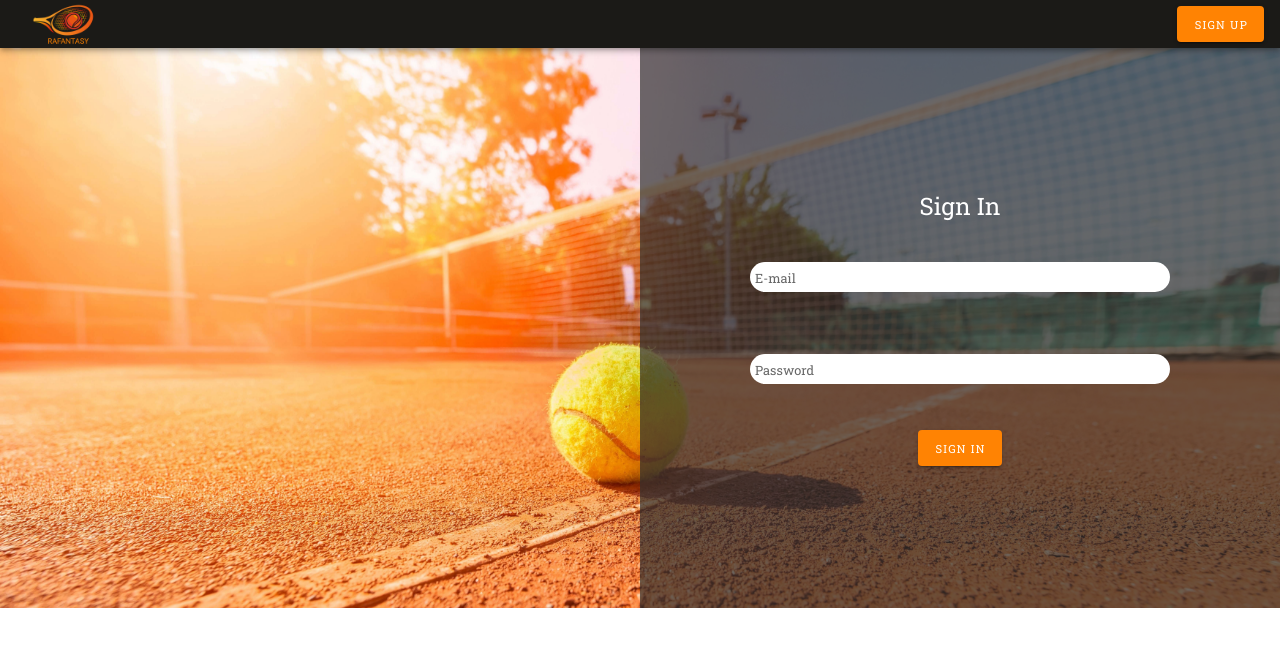
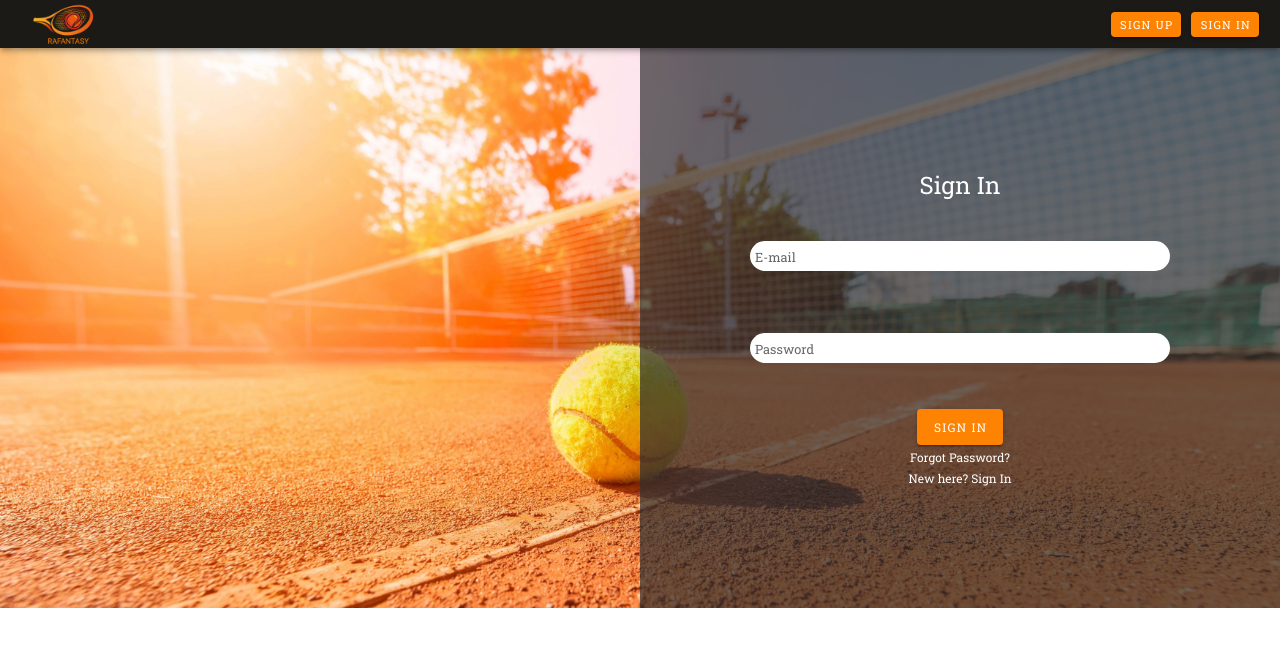
Before and after one commit to dhanush1909/rafantasy-ui, a Vue app: page / in a window 1280 px wide. Shown: the top 646 px of the page. Built offline with nearby package versions, Linux system fonts and the light colour scheme; a small style sheet from the web is missing.

Commit message:
rafa-ui-1 // Added forgot password and sign up link

```diff
--- a/src/components/Header.vue
+++ b/src/components/Header.vue
@@ -5,7 +5,10 @@
         <img height="100px" src="@/assets/logo/logo.png" />
       </v-toolbar-title>
       <v-spacer></v-spacer>
-      <v-btn class="orange">Sign Up</v-btn>
+      <div class="header-right-buttons">
+        <v-btn class="orange">Sign Up</v-btn>
+        <v-btn class="orange">Sign In</v-btn>
+      </div>
     </v-app-bar>
   </div>
 </template>
@@ -15,3 +18,11 @@ export default {
   name: "Header",
 };
 </script>
+
+<style lang="scss">
+.header-right-buttons button {
+  padding: 0 8px !important;
+  height: 25px !important;
+  margin: 0 5px;
+}
+</style>
--- a/src/components/Login.vue
+++ b/src/components/Login.vue
@@ -20,7 +20,11 @@
             required
           ></v-text-field>
         </v-col>
-        <v-col><v-btn class="orange">Sign In</v-btn></v-col>
+        <v-col class="sign-in-button">
+          <div><v-btn class="orange">Sign In</v-btn></div>
+          <div><span>Forgot Password?</span></div>
+          <div><span>New here? Sign In</span></div>
+        </v-col>
       </v-row>
     </v-form>
   </div>
@@ -65,6 +69,19 @@ export default {
         font-size: 24px;
         color: #ffffff;
       }
+
+      &.sign-in-button {
+        flex-direction: column;
+        align-items: center;
+        & > div {
+          flex: 1;
+        }
+
+        span {
+          color: #ffffff;
+          font-size: 12px;
+        }
+      }
     }
 
     .v-input {
```
